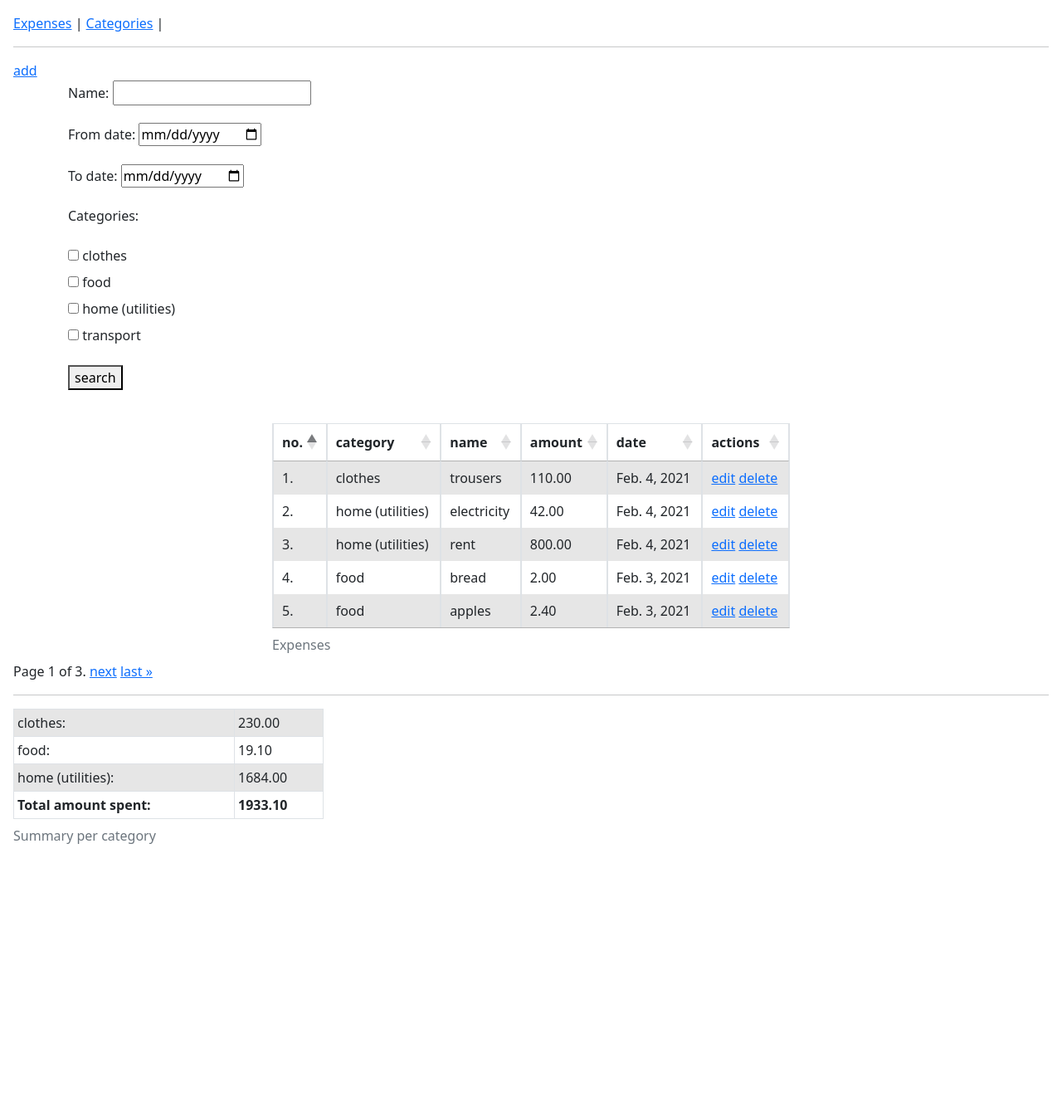
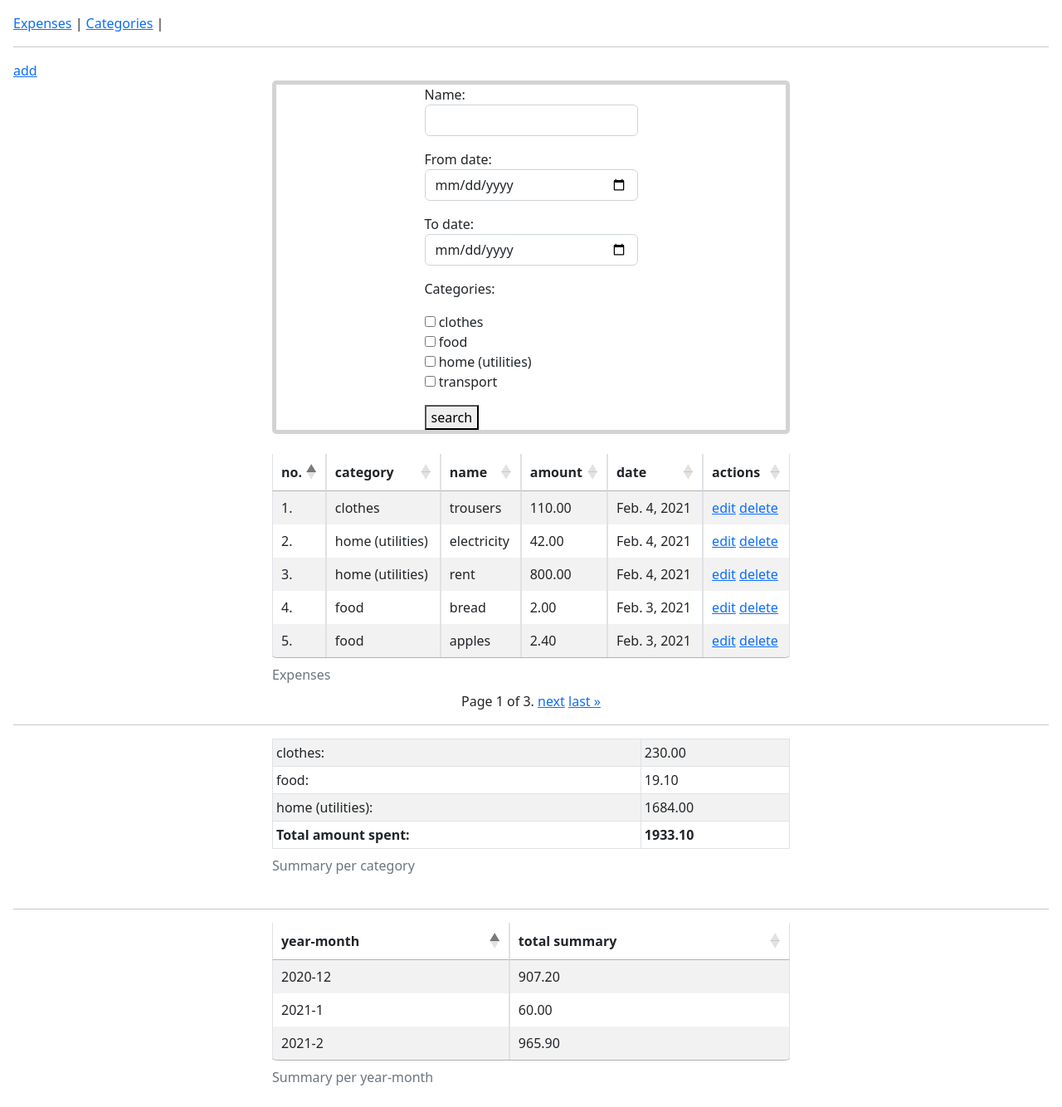
Before and after one commit to KamilNurzynski/Expenses, a Django app: page /expenses/expense/list/ in a window 1280 px wide. Shown: the whole page at 83% size. Before the commit the page ends 1017 px from the top, so only its background shows below. Run offline with Django 4.2, Linux system fonts and the light colour scheme; data comes from the database, SQL or seed files in the repository; some libraries are stand-ins or nearby versions.

Commit message:
Finished tasks

```diff
--- a/expenses/forms.py
+++ b/expenses/forms.py
@@ -17,9 +17,6 @@ class ExpenseSearchForm(forms.ModelForm):
     def __init__(self, *args, **kwargs):
         super().__init__(*args, **kwargs)
         self.fields['name'].required = False
-
-    # def __init__(self, *args, **kwargs):
-    #     super(ExpenseSearchForm, self).__init__(*args, **kwargs)
-    #     self.fields['name'].required = False
-    #     for visible in self.visible_fields():
-    #         visible.field.widget.attrs['class'] = 'form-control'
+        for visible in self.visible_fields():
+            if visible.name != 'categories':
+                visible.field.widget.attrs['class'] = 'form-control'
--- a/expenses/reports.py
+++ b/expenses/reports.py
@@ -1,5 +1,5 @@
 from collections import OrderedDict
-
+import datetime
 from django.db.models import Sum, Value
 from django.db.models.functions import Coalesce
 
@@ -17,3 +17,13 @@ def summary_per_category(queryset):
 
 def total_amount(queryset):
     return sum([total for total in summary_per_category(queryset).values()])
+
+
+def summary_per_year_month(queryset):
+    summary = {}
+    for expense in queryset:
+        if f"{expense.date.year}-{expense.date.month}" not in summary:
+            summary[f"{expense.date.year}-{expense.date.month}"] = expense.amount
+        else:
+            summary[f"{expense.date.year}-{expense.date.month}"] += expense.amount
+    return summary
--- a/expenses/templates/expenses/expense_list.html
+++ b/expenses/templates/expenses/expense_list.html
@@ -2,22 +2,16 @@
 
 {% block content %}
 
-    {#    class="form-group"#}
-
     <a href="{% url 'expenses:expense-create' %}">add</a>
     <div class="container">
-        <form method="get" action="">
-            <div class="form-group">
+        <form class="form-group" method="get" action="">
             {{ form.as_p }}
             <button type="submit">search</button>
-            </div>
         </form>
     </div>
     <br>
 
-
-    {#    <table border="1">#}
-    <table id="dtBasicExample" class="table table-striped table-bordered table-sm" cellspacing="0" style="width:50%;">
+    <table id="expenses" class="table table-striped table-bordered table-sm" cellspacing="0" style="width:50%;">
         <caption>Expenses</caption>
         <thead>
         <tr>
@@ -49,19 +43,12 @@
         {% endfor %}
         </tbody>
     </table>
-
-    <script>
-        $(document).ready(function () {
-            $('#dtBasicExample').DataTable({searching: false, paging: false, info: false});
-            $('.dataTables_length').addClass('bs-select');
-        });
-    </script>
-
-
-
+    <div class="center">
         {% include "_pagination.html" %}
+    </div>
     <hr>
-    <table class="table table-striped table-bordered table-sm" style="width:30%;">
+    <div class="center">
+        <table class="table table-striped table-bordered table-sm" style="width:50%;">
             <caption>Summary per category</caption>
 
             {% for category, total in summary_per_category.items %}
@@ -77,4 +64,32 @@
                 </td>
             </tr>
         </table>
+    </div>
+    <hr>
+    <table id="summary_per_year_month" class="table table-striped table-bordered table-sm" cellspacing="0"
+           style="width:50%;">
+        <caption>Summary per year-month</caption>
+        <thead>
+        <tr>
+            <th>year-month</th>
+            <th>total summary</th>
+        </tr>
+        </thead>
+        <tbody>
+        {% for year_month, summary in summary_per_year_month.items %}
+            <tr>
+                <td>{{ year_month }}</td>
+                <td>{{ summary|floatformat:2 }}</td>
+            </tr>
+        {% endfor %}
+        </tbody>
+    </table>
+
+    <script>
+        $(document).ready(function () {
+            $('#expenses').DataTable({searching: false, paging: false, info: false});
+            $('#summary_per_year_month').DataTable({searching: false, paging: false, info: false});
+            $('.dataTables_length').addClass('bs-select');
+        });
+    </script>
 {% endblock %}
--- a/expenses/views.py
+++ b/expenses/views.py
@@ -1,7 +1,8 @@
+from django.core.paginator import Paginator
 from django.views.generic.list import ListView
 from .forms import ExpenseSearchForm
 from .models import Expense, Category
-from .reports import summary_per_category, total_amount
+from .reports import summary_per_category, total_amount, summary_per_year_month
 
 
 class ExpenseListView(ListView):
@@ -35,6 +36,7 @@ class ExpenseListView(ListView):
             object_list=queryset,
             summary_per_category=summary_per_category(queryset),
             total_amount=total_amount(queryset),
+            summary_per_year_month=summary_per_year_month(queryset),
             **kwargs)
 
 
--- a/expenses/widgets.py
+++ b/expenses/widgets.py
@@ -3,6 +3,3 @@ from django import forms
 
 class DatePickerInput(forms.DateInput):
     input_type = 'date'
-
-# class MultipleChoiceInput(forms.TypedMultipleChoiceField):
-#     input_type = 'select'
--- a/project/templates/base.html
+++ b/project/templates/base.html
@@ -3,37 +3,43 @@
 <head>
     <title>{% block meta_title %}Expenses app{% endblock %}</title>
     <meta http-equiv="Content-Type" content="text/html; charset=utf-8">
-    <link rel="stylesheet" href="https://cdn.jsdelivr.net/npm/bootstrap@4.6.2/dist/css/bootstrap.min.css"
-          integrity="sha384-xOolHFLEh07PJGoPkLv1IbcEPTNtaed2xpHsD9ESMhqIYd0nLMwNLD69Npy4HI+N" crossorigin="anonymous">
     <script src="https://cdn.jsdelivr.net/npm/jquery@3.5.1/dist/jquery.slim.min.js"
             integrity="sha384-DfXdz2htPH0lsSSs5nCTpuj/zy4C+OGpamoFVy38MVBnE+IbbVYUew+OrCXaRkfj"
             crossorigin="anonymous"></script>
-{#    <script src="https://cdn.jsdelivr.net/npm/bootstrap@4.6.2/dist/js/bootstrap.bundle.min.js"#}
-{#            integrity="sha384-Fy6S3B9q64WdZWQUiU+q4/2Lc9npb8tCaSX9FK7E8HnRr0Jz8D6OP9dO5Vg3Q9ct"#}
-{#            crossorigin="anonymous"></script>#}
-
-    {#Bootstrap 5 poniżej#}
-    <!-- CSS only -->
     <link href="https://cdn.jsdelivr.net/npm/bootstrap@5.2.2/dist/css/bootstrap.min.css" rel="stylesheet"
           integrity="sha384-Zenh87qX5JnK2Jl0vWa8Ck2rdkQ2Bzep5IDxbcnCeuOxjzrPF/et3URy9Bv1WTRi" crossorigin="anonymous">
     <!-- JavaScript Bundle with Popper -->
     <script src="https://cdn.jsdelivr.net/npm/bootstrap@5.2.2/dist/js/bootstrap.bundle.min.js"
             integrity="sha384-OERcA2EqjJCMA+/3y+gxIOqMEjwtxJY7qPCqsdltbNJuaOe923+mo//f6V8Qbsw3"
             crossorigin="anonymous"></script>
-
-    {#tutaj na dole linki z datatables#}
-
-
     <link rel="stylesheet" type="text/css" href="https://cdn.datatables.net/1.12.1/css/jquery.dataTables.css">
-
     <script type="text/javascript" charset="utf8"
             src="https://cdn.datatables.net/1.12.1/js/jquery.dataTables.js"></script>
-
 </head>
 <style>
     body {
         margin: 1em;
     }
+
+    table {
+        border-radius: 5px;
+    }
+
+    .center {
+        display: flex;
+        justify-content: center;
+        align-items: center;
+    }
+
+    .container {
+        display: flex;
+        justify-content: center;
+        align-items: center;
+        border: 5px lightgray solid;
+        border-radius: 5px;
+        width: 50%;
+    }
+
 
 </style>
 <body>
```
Also changed, not shown: project/templates/_pagination.html (line endings or trailing spaces). Lines whose indentation alone changed are shown as unchanged.
